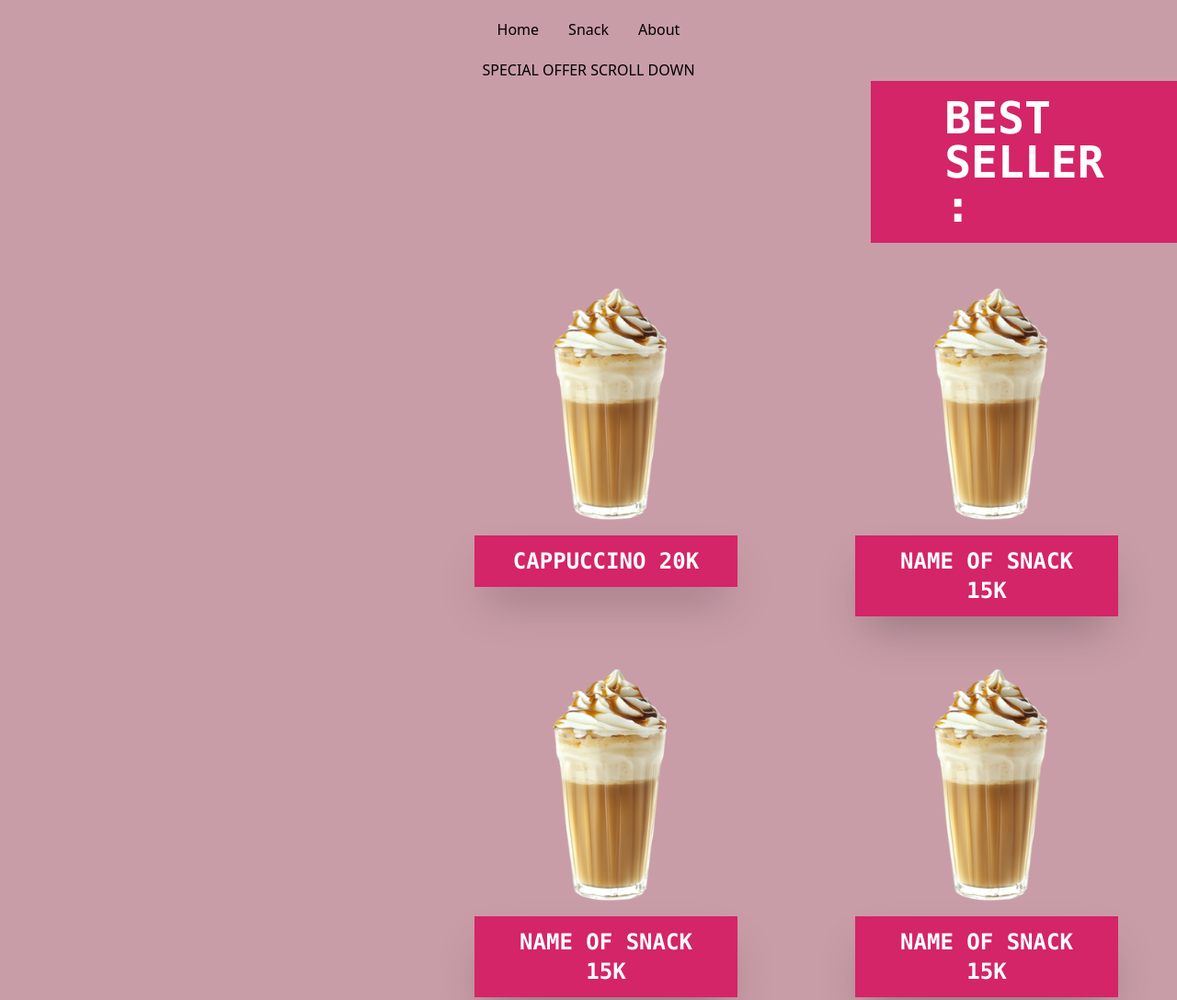
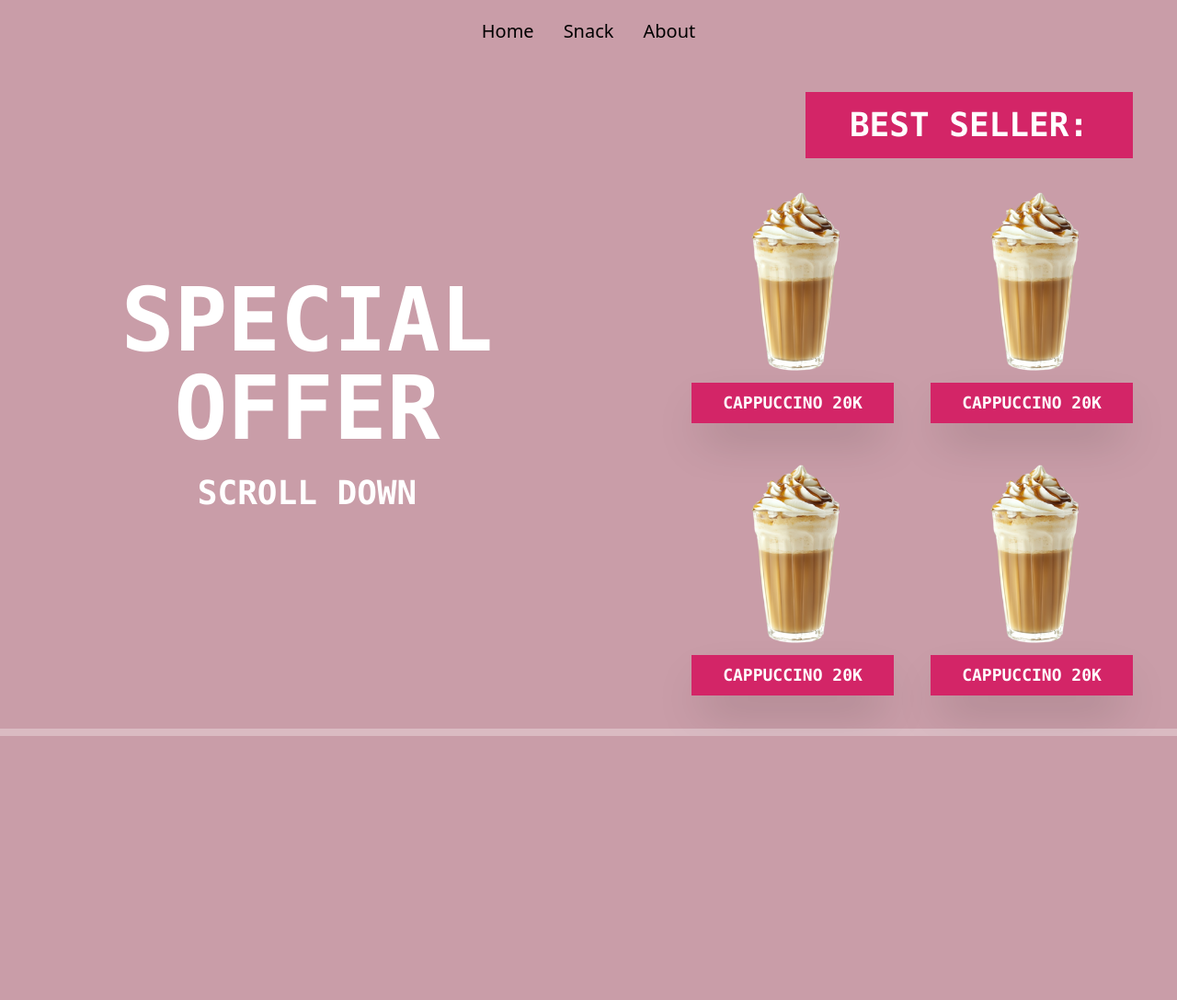
Before and after one commit to Starch-wlw/Canteen-Project, a plain HTML site: page index.html in a window 1280 px wide. Shown: the top 1087 px of the page at 92% size. Drawn offline with nearby package versions, Linux system fonts and the light colour scheme.

Commit message:
scrollingUpdate

```diff
--- a/index.html
+++ b/index.html
@@ -9,62 +9,120 @@
 </head>
 
 <body class="bg-[#c99da8] overflow-x-hidden">
-    <header class="px-5 py-5">
-        <nav class="flex gap-x-8 text-1xl align-middle justify-center">
+    <header class="fixed top-0 left-0 w-full z-50 px-5 py-5">
+        <nav class="flex gap-x-8 text-xl justify-center">
             <a href="">Home</a>
             <a href="">Snack</a>
             <a href="">About</a>
         </nav>
     </header>
-    <section>
 
-        <div class="flex justify-center text-4x2"> SPECIAL OFFER SCROLL DOWN </div>
 
-        <div class="flex justify-start pl-[74%] mt-= mb-8">
+    <section id="hscroll" class="relative">
+        <div class="sticky top-0 h-screen overflow-hidden">
 
-            <div class="bg-[#D32567] text-2xl md:text-5xl px-6 md:px-20 py-4 font-mono font-bold text-white">
-                BEST SELLER  :
-            </div>
-        </div>
+            <div id="track" class="flex h-full w-max will-change-transform">
 
-        <div class="flex justify-end px-5 md:pr-[5%] mt-8 mb-8">
+                <div class="w-screen h-full shrink-0 grid grid-cols-1 md:grid-cols-2 items-center gap-4 md:gap-10 px-6 md:px-12 pt-20 pb-6">
 
-            <div class="grid grid-cols-2 gap-x-6 md:gap-x-16 lg:gap-x-32 gap-y-10 w-full max-w-[700px]">
+                    <!-- LEFT: text -->
+                    <div>
+                        <h1 class="font-mono font-bold text-white text-4xl text-center md:text-6xl lg:text-8xl">
+                            SPECIAL OFFER
+                        </h1>
+                        <p class="font-mono font-bold text-white text-lg text-center md:text-3xl lg:text-4xl mt-3 md:mt-6">
+                            SCROLL DOWN
+                        </p>
+                    </div>
 
-                <div>
-                    <img src="test.png" class="w-full aspect-square object-cover">
-                    <div class="hover:bg-[#9F1B4C] bg-[#D32567] text-base md:text-2xl px-3 md:px-6 py-3 shadow-2xl text-[#ffffff] font-mono font-bold transition text-center">
-                        CAPPUCCINO 20K
+
+                    <div class="flex flex-col items-center md:items-end gap-4 md:gap-6">
+                        <div class="bg-[#D32567] text-xl md:text-4xl px-6 md:px-12 py-2 md:py-4 font-mono font-bold text-white">
+                            BEST SELLER:
+                        </div>
+                        <div id="best" class="grid grid-cols-2 gap-x-4 md:gap-x-10 gap-y-4 md:gap-y-8 w-full max-w-[280px] md:max-w-[420px] lg:max-w-[480px]"></div>
                     </div>
-                </div>
 
-                <div>
-                    <img src="test.png" class="w-full aspect-square object-cover">
-                    <div class="hover:bg-[#9F1B4C] bg-[#D32567] text-base md:text-2xl px-3 md:px-6 py-3 shadow-2xl text-[#ffffff] font-mono font-bold transition text-center">
-                        NAME OF SNACK 15K
-                    </div>
-                </div>
-
-                <div>
-                    <img src="test.png" class="w-full aspect-square object-cover">
-                    <div class="hover:bg-[#9F1B4C] bg-[#D32567] text-base md:text-2xl px-3 md:px-6 py-3 shadow-2xl text-[#ffffff] font-mono font-bold transition text-center">
-                        NAME OF SNACK 15K
-                    </div>
-                </div>
-
-                <div>
-                    <img src="test.png" class="w-full aspect-square object-cover">
-                    <div class="hover:bg-[#9F1B4C] bg-[#D32567] text-base md:text-2xl px-3 md:px-6 py-3 shadow-2xl text-[#ffffff] font-mono font-bold transition text-center">
-                        NAME OF SNACK 15K
-                    </div>
                 </div>
 
 
 
             </div>
+
+
+            <div class="absolute bottom-0 left-0 w-full h-2 bg-white/30">
+                <div id="bar" class="h-full w-0 bg-[#D32567]"></div>
+            </div>
         </div>
+    </section>
 
-    </section>
+    <script>
+
+
+        const bestSellers = [
+            { name: "CAPPUCCINO", price: "20K", image: "test.png" },
+            { name: "CAPPUCCINO", price: "20K", image: "test.png" },
+            { name: "CAPPUCCINO", price: "20K", image: "test.png" },
+            { name: "CAPPUCCINO", price: "20K", image: "test.png" }
+        ];
+
+
+        const details = [
+            { name: "CAPPUCCINO", price: "20K", image: "test.png", desc: "Espresso with steamed milk and a thick layer of foam." },
+            { name: "LATTE",      price: "22K", image: "test.png", desc: "Smooth and milky, with a light espresso taste." },
+            { name: "ESPRESSO",   price: "15K", image: "test.png", desc: "Strong, short and bold. Pure coffee." },
+            { name: "MOCHA",      price: "25K", image: "test.png", desc: "Coffee meets chocolate, topped with cream." }
+        ];
+
+        const wrapper = document.getElementById("hscroll");
+        const track = document.getElementById("track");
+        const bar = document.getElementById("bar");
+        const best = document.getElementById("best");
+
+
+        best.innerHTML = bestSellers.map(function (p) {
+            return `
+                <div class="group">
+                    <div class="overflow-hidden">
+                        <img src="${p.image}" alt="${p.name}" class="w-full aspect-square object-cover transition duration-300 group-hover:scale-110">
+                    </div>
+                    <div class="hover:scale-110 bg-[#D32567] text-xs md:text-lg px-2 md:px-3 py-2 shadow-2xl text-white font-mono font-bold transition text-center">
+                        ${p.name} ${p.price}
+                    </div>
+                </div>`;
+        }).join("");
+
+
+        track.insertAdjacentHTML("beforeend", details.map(function (d) {
+            return `
+                <div class="w-screen h-full shrink-0 grid grid-cols-1 md:grid-cols-2 items-center gap-6 px-6 md:px-20 pt-20 pb-6">
+                    <img src="${d.image}" alt="${d.name}" class="w-full max-w-[260px] md:max-w-[420px] aspect-square object-cover mx-auto">
+                    <div class="text-center md:text-left">
+                        <h2 class="font-mono font-bold text-white text-4xl md:text-7xl">${d.name}</h2>
+                        <p class="font-mono text-white text-lg md:text-2xl mt-4">${d.desc}</p>
+                        <div class="inline-block bg-[#D32567] text-white font-mono font-bold text-2xl md:text-4xl px-6 py-3 mt-6">${d.price}</div>
+                    </div>
+                </div>`;
+        }).join(""));
+
+
+        const totalPanels = details.length + 1;
+        wrapper.style.height = (totalPanels * 100) + "vh";
+
+        function update() {
+            const maxScroll = wrapper.offsetHeight - window.innerHeight;
+            const scrolled = -wrapper.getBoundingClientRect().top;
+            const progress = Math.min(Math.max(scrolled / maxScroll, 0), 1);
+
+            const maxX = track.scrollWidth - window.innerWidth;
+            track.style.transform = "translateX(" + (-progress * maxX) + "px)";
+            bar.style.width = (progress * 100) + "%";
+        }
+
+        window.addEventListener("scroll", update, { passive: true });
+        window.addEventListener("resize", update);
+        update();
+    </script>
 </body>
 
 </html>
```
